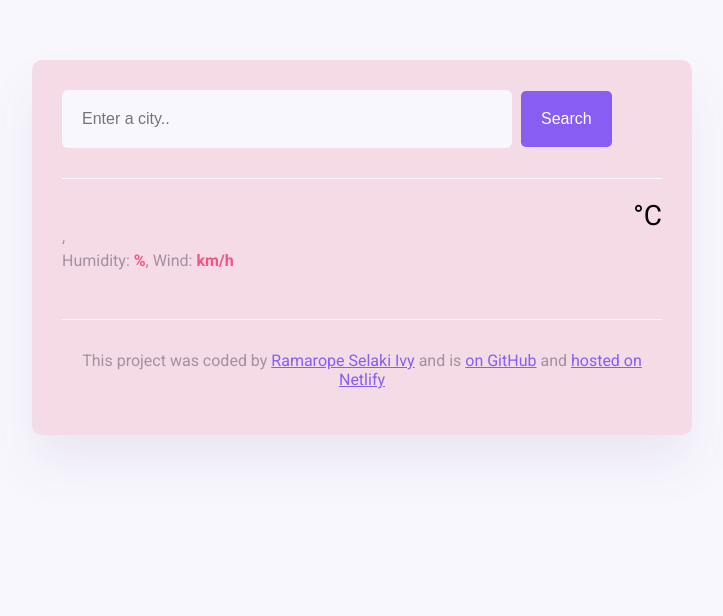
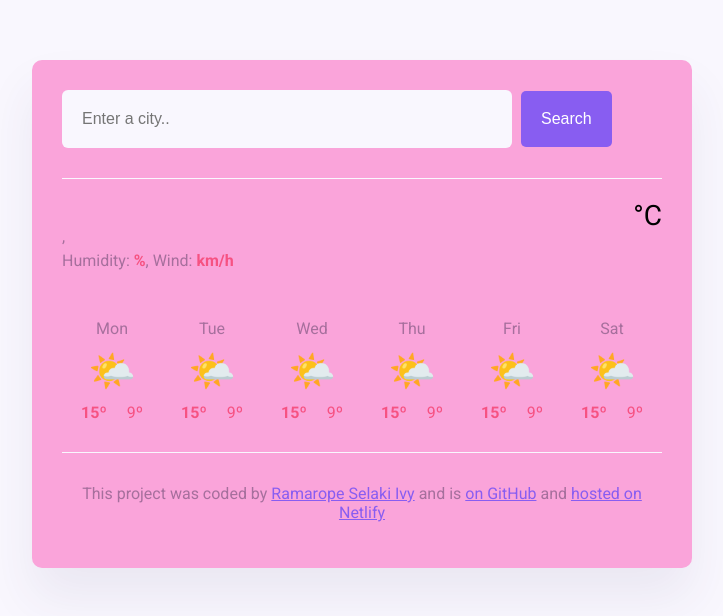
Before and after one commit to SelakiIvy/Ivy-weatherApp, a website built with Parcel: page index.html in a window 1280 px wide. Shown: the whole page, without its empty margins (278-1001 px from the left). Built offline with nearby package versions, Linux system fonts and the light colour scheme; no server answers.

Commit message:
Updated with the forecast class

```diff
--- a/index.html
+++ b/index.html
@@ -42,6 +42,7 @@
             <span class="current-temperature-unit">°C</span>
           </div>
         </div>
+        <div class="weather-forecast" id="forecast"></div>
       </main>
       <footer>
         <p>
--- a/src/index.js
+++ b/src/index.js
@@ -17,6 +17,7 @@ function displayTemperature(response) {
   humidityElement.innerHTML = `${response.data.temperature.humidity}%`;
   windSpeedElement.innerHTML = `${response.data.wind.speed}km/h`;
   iconElement.innerHTML = `<img src="${response.data.condition.icon_url}" class="weather-app-icon" />`;
+  getForcast(response.data.city);
 }
 
 function searchCity(city) {
@@ -53,6 +54,30 @@ function formatDate(date) {
   return `${formattedDay} ${hours}:${minutes}`;
 }
 
+function displayForecast() {
+  let days = ["Mon", "Tue", "Wed", "Thu", "Fri", "Sat"];
+  let forecastHtml = "";
+
+  days.forEach(function (day) {
+    forecastHtml =
+      forecastHtml +
+      `
+      <div class="weather-forecast-day">
+        <div class="weather-forecast-date">${day}</div>
+        <div class="weather-forecast-icon">🌤️</div>
+        <div class="weather-forecast-temperatures">
+          <div class="weather-forecast-temperature">
+            <strong>15º</strong>
+          </div>
+          <div class="weather-forecast-temperature">9º</div>
+        </div>
+      </div>
+    `;
+  });
+
+  let forecastElement = document.querySelector("#forecast");
+  forecastElement.innerHTML = forecastHtml;
+}
 function search(event) {
   event.preventDefault();
   let searchInput = document.querySelector("#search-input");
@@ -63,3 +88,4 @@ let searchForm = document.querySelector("#search-form");
 searchForm.addEventListener("submit", search);
 
 searchCity("Johannesburg");
+displayForecast();
--- a/src/styles.css
+++ b/src/styles.css
@@ -8,7 +8,7 @@ a {
 }
 
 .weather-app {
-  background: #f5dbe5;
+  background: #faa4da;
   max-width: 600px;
   margin: 60px auto;
   padding: 30px;
@@ -103,7 +103,35 @@ main {
   position: relative;
   top: -38px;
 }
+.weather-forecast {
+  display: flex;
+  justify-content: space-around;
+  margin-top: 30px;
+}
 
+.weather-forecast-date {
+  text-align: center;
+  color: rgba(39, 33, 66, 0.4);
+  font-size: 16px;
+  line-height: 20px;
+  margin-bottom: 10px;
+}
+
+.weather-forecast-icon {
+  font-size: 38px;
+  text-align: center;
+}
+.weather-forecast-temperatures {
+  text-align: center;
+  color: #f65282;
+  margin-top: 10px;
+  display: flex;
+  justify-content: center;
+}
+
+.weather-forecast-temperature {
+  padding: 0 10px;
+}
 footer {
   border-top: 1px solid #f9f7fe;
   text-align: center;
```
